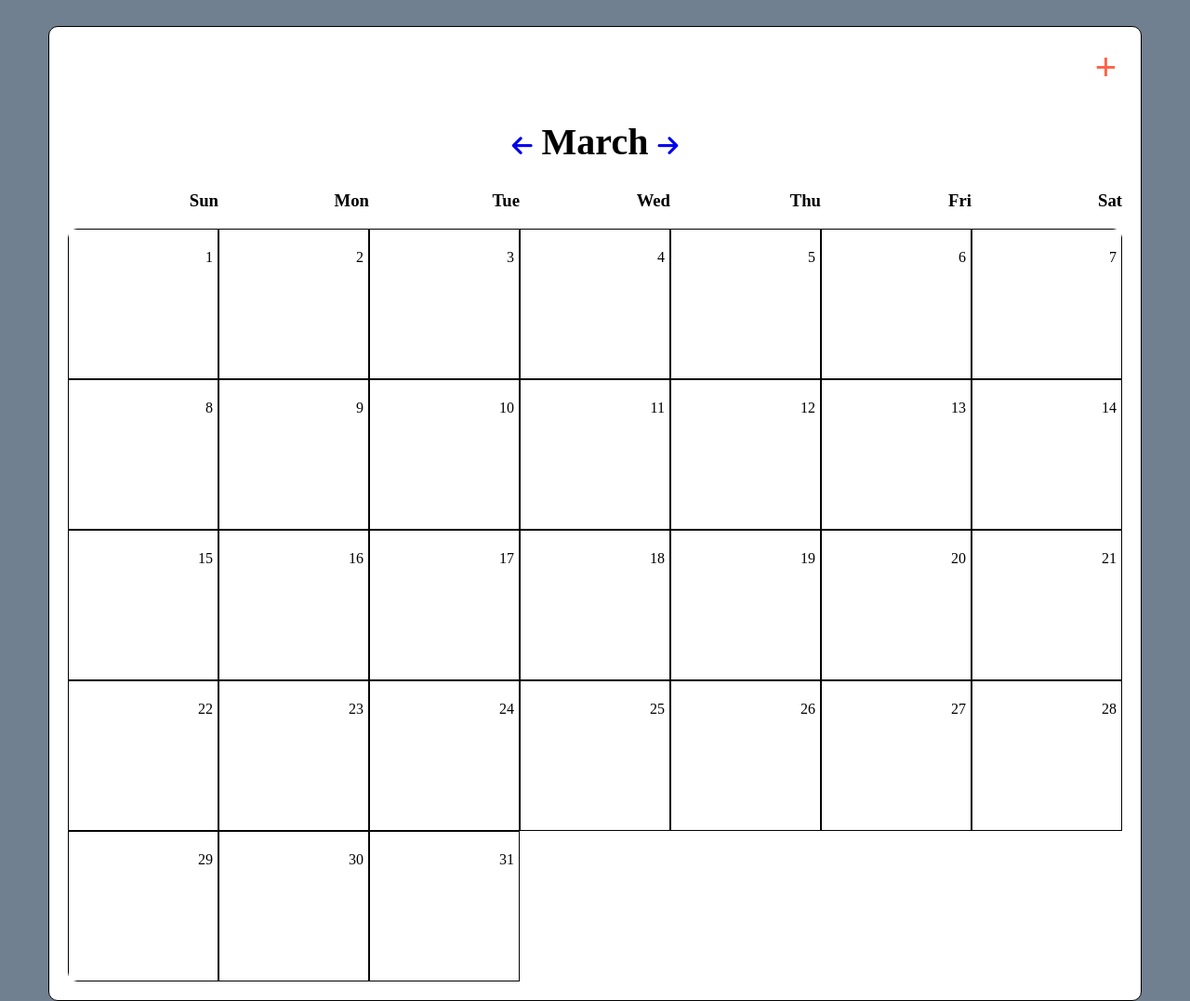
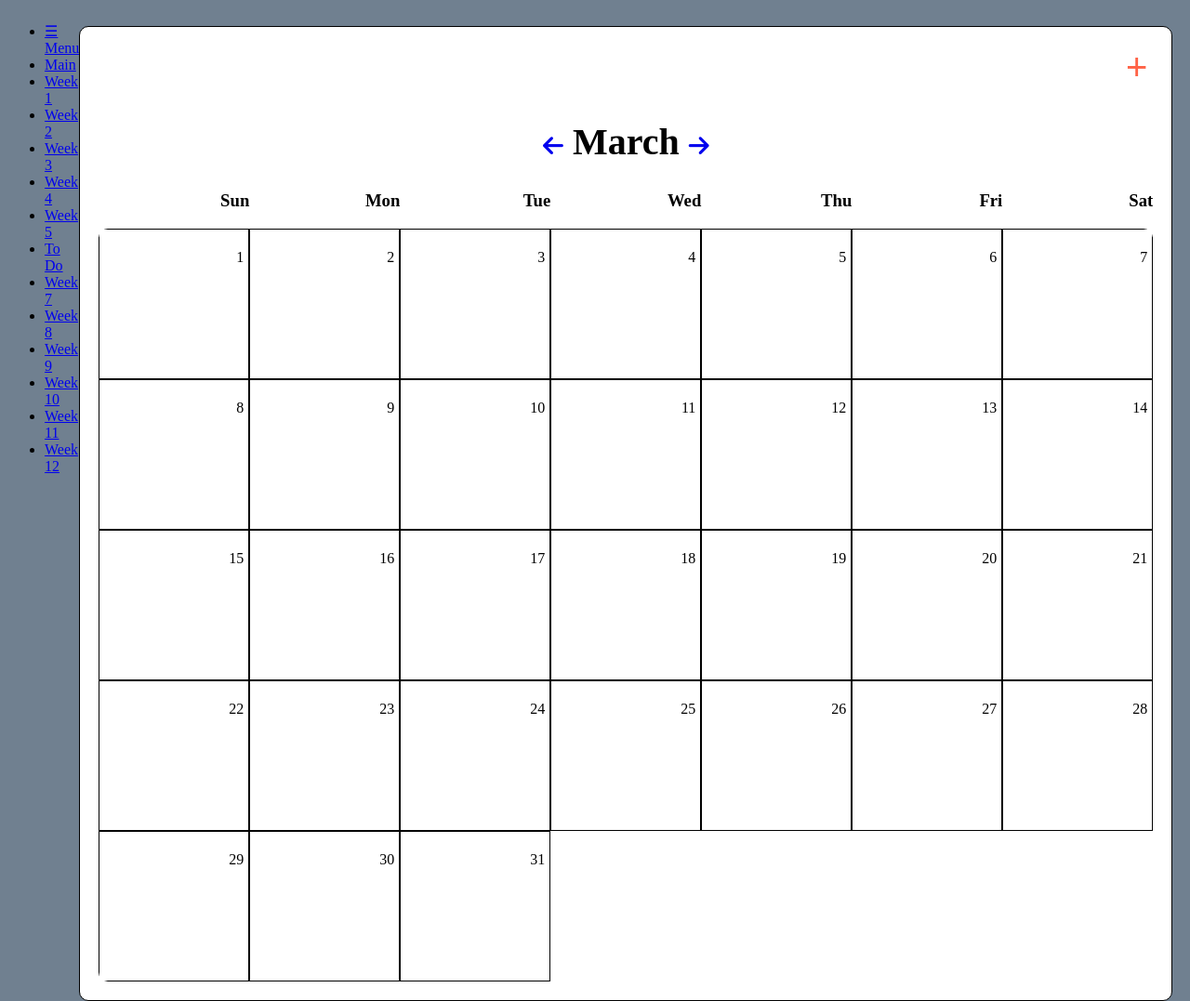
Before and after one commit to ishalsey/wdd330, a plain HTML site: page Calendar/html/calendar.html in a window 1280 px wide. Shown: the top 1077 px of the page at 93% size. Drawn offline with Linux system fonts and the light colour scheme.

Commit message:
nav updates

```diff
--- a/Calendar/html/calendar.html
+++ b/Calendar/html/calendar.html
@@ -9,7 +9,24 @@
 </head>
 <body>
     <header>
-
+        <nav>
+            <ul class="nav">
+                <li><a class="ham" href="#">&#9776 Menu</a></li>
+                <li><a href="../../Main/html/portfolio.html">Main</a></li>
+                <li><a href="../../week1/index.html">Week 1</a></li>
+                <li><a href="../../week2/html/index.html">Week 2</a></li>
+                <li><a href="../../week3/html/index.html">Week 3</a></li>
+                <li><a href="../../week4/html/index.html">Week 4</a></li>
+                <li><a href="../../week5/html/index.html">Week 5</a></li>
+                <li><a href="../../toDoApp/html/toDoList.html">To Do</a></li>
+                <li><a href="../../week7/html/index.html">Week 7</a></li>
+                <li><a href="../../week8/html/index.html">Week 8</a></li>
+                <li><a href="../../week9/html/index.html">Week 9</a></li>
+                <li><a href="../../week10/html/index.html">Week 10</a></li>
+                <li><a href="../../week11/html/index.html">Week 11</a></li>
+                <li><a href="../../week12/index.html">Week 12</a></li>
+            </ul>
+        </nav>
     </header>
     <main>
         <section id="month">
```
Also changed, not shown: Main/html/portfolio.html (+2 -11 lines), toDoApp/html/toDoList.html (+1 -0 lines), week1/index.html (+1 -0 lines), week10/html/index.html (+1 -0 lines), week11/html/index.html (+3 -1 lines), week2/html/index.html (+1 -0 lines), week3/html/index.html (+1 -0 lines), week4/html/index.html (+1 -0 lines), week5/html/index.html (+1 -0 lines), week7/html/index.html (+1 -0 lines), week8/html/index.html (+1 -0 lines), week9/html/index.html (+1 -0 lines).
